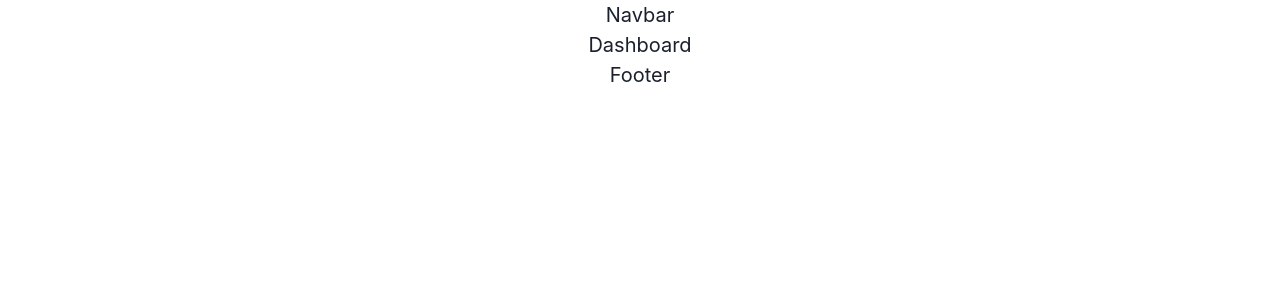
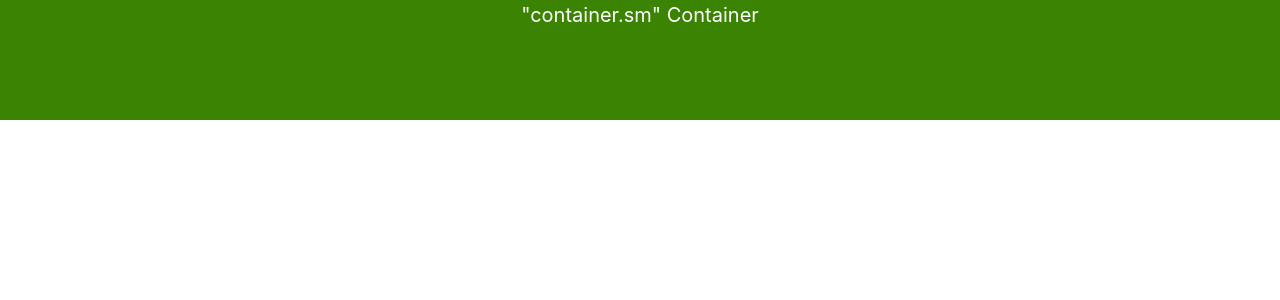
Before and after one commit to Susmita549/MyNetDiary_Clone, a React (Create React App) app in the folder Frontend/: page /dashboard in a window 1280 px wide. Shown: the top 300 px of the page. Built offline with nearby package versions, Linux system fonts and the light colour scheme.

Commit message:
background

```diff
--- a/Frontend/src/App.js
+++ b/Frontend/src/App.js
@@ -2,25 +2,20 @@ import React from 'react';
 import {
   ChakraProvider,
   Box,
-  Text,
-  Link,
-  VStack,
-  Code,
-  Grid,
   theme,
 } from '@chakra-ui/react';
-import { ColorModeSwitcher } from './ColorModeSwitcher';
-import { Logo } from './Logo';
-import Navbar from './components/Navbar';
-import Footer from './components/Footer';
-import { Route, Routes } from 'react-router-dom';
-import Home from './pages/Home';
-import SignIn from './pages/SignIn';
-import SignUp from './pages/SignUp';
-import Library from './pages/Library';
-import Diets from './pages/Diets';
-import Plan from './pages/Plan';
-import Food from './pages/Food';
+// import { ColorModeSwitcher } from './ColorModeSwitcher';
+// import { Logo } from './Logo';
+// import Navbar from './components/Navbar';
+// import Footer from './components/Footer';
+// import { Route, Routes } from 'react-router-dom';
+// import Home from './pages/Home';
+// import SignIn from './pages/SignIn';
+// import SignUp from './pages/SignUp';
+// import Library from './pages/Library';
+// import Diets from './pages/Diets';
+// import Plan from './pages/Plan';
+// import Food from './pages/Food';
 import Dashboard from './pages/Dashboard';
 
 
@@ -28,7 +23,7 @@ function App() {
   return (
     <ChakraProvider theme={theme}>
       <Box textAlign="center" fontSize="xl">
-        <Navbar />
+        {/* <Navbar />
         <Routes>
           <Route path="/" element={<Home />} />
           <Route path="/signin" element={<SignIn />} />
@@ -39,8 +34,9 @@ function App() {
           <Route path="/food" element={<Food />} />
           <Route path="/dashboard" element={<Dashboard />} />
 
-        </Routes>
-        <Footer />
+        </Routes> */}
+        <Dashboard/>
+        {/* <Footer /> */}
       </Box>
     </ChakraProvider>
   );
--- /dev/null
+++ b/Frontend/src/components/Dashboard/Navbar.jsx
@@ -0,0 +1,15 @@
+import React from 'react';
+import { Container } from '@chakra-ui/react'
+const Navbar = () => {
+  return (
+    <div>
+      <Container maxW="container.5xl" bg="rgb(59, 131, 2)" h='120' color="rgb(255, 255, 255)">
+        "container.sm" Container
+      </Container>
+
+
+    </div>
+  );
+};
+
+export default Navbar;
--- a/Frontend/src/pages/Dashboard.jsx
+++ b/Frontend/src/pages/Dashboard.jsx
@@ -1,8 +1,11 @@
 import React from 'react'
+import Navbar from '../components/Dashboard/Navbar'
 
 const Dashboard = () => {
   return (
-    <div>Dashboard</div>
+    <div>
+      <Navbar/>
+    </div>
   )
 }
 
```
